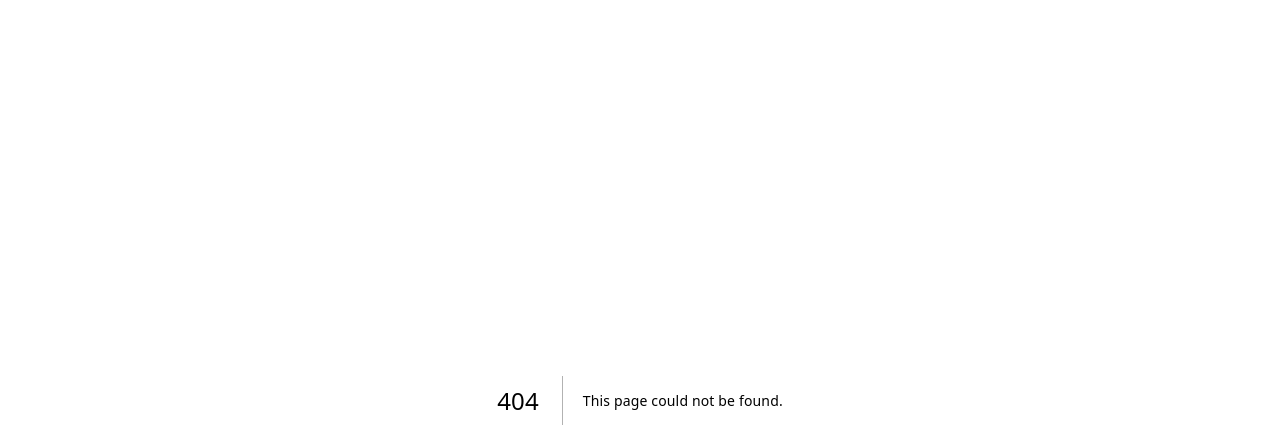
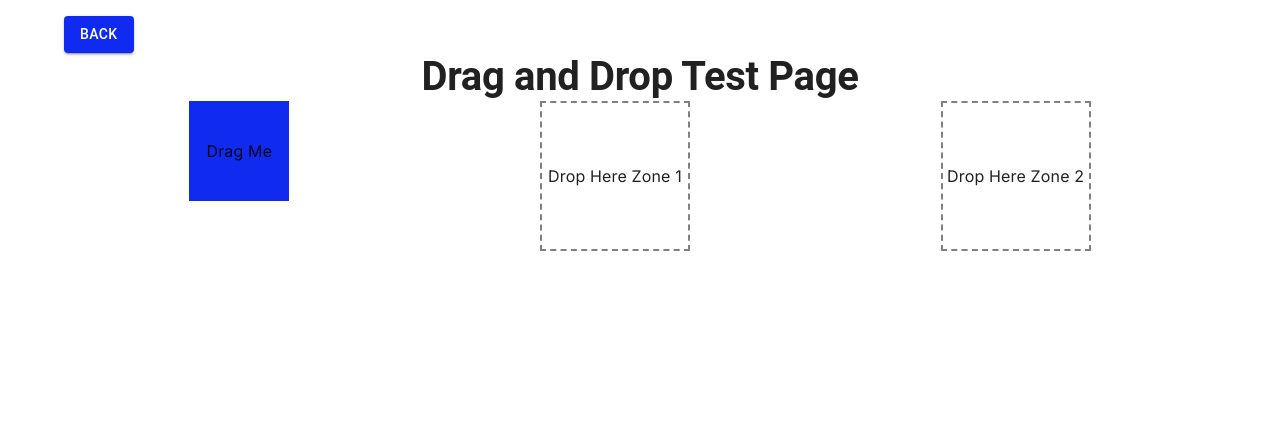
Before and after one commit to nndpznn/viDoc, a Next.js app: page /dragdropTest in a window 1280 px wide. Before the commit this address had no page. Shown: the top 448 px of the page. Built offline with nearby package versions, Linux system fonts and the light colour scheme.

Commit message:
previous commit didn't go through, ditto to that one

```diff
--- /dev/null
+++ b/src/app/dragdropTest/page.tsx
@@ -0,0 +1,104 @@
+'use client'
+
+// Disclaimer: The drag-drop prototype in place as of 9/29 is entirely based off a result from ChatGPT. I, of course, plan to build off of it.
+
+import { useRouter } from 'next/navigation'
+import theme from '../theme/allTheme'
+import { Container, ThemeProvider, Typography, Button } from '@mui/material'
+import React, { useState } from 'react'
+
+export default function DragDropTest() {
+  const router = useRouter()
+
+  const [dragItem, setDragItem] = useState<string | null>(null)
+  const [dropZone1, setDropZone1] = useState<string | null>(null)
+  const [dropZone2, setDropZone2] = useState<string | null>(null)
+
+  const handleDragStart = (event: React.DragEvent<HTMLDivElement>, item: string) => {
+    setDragItem(item)
+    event.dataTransfer.effectAllowed = 'move'
+  }
+
+  const handleDrop = (event: React.DragEvent<HTMLDivElement>, dropZone: string) => {
+    event.preventDefault()
+    if (dropZone === 'zone1') {
+      setDropZone1(dragItem)
+    } else {
+      setDropZone2(dragItem)
+    }
+    setDragItem(null)
+  }
+
+  const handleDragOver = (event: React.DragEvent<HTMLDivElement>) => {
+    event.preventDefault()
+  }
+
+  return (
+    <Container>
+      <ThemeProvider theme={theme}>
+        <Button
+          variant="contained"
+          size="medium"
+          color="primary"
+          sx={{ mt: 2 }}
+          onClick={() => router.push('/dashboard')}
+        >
+          Back
+        </Button>
+
+        <Typography variant="h2" sx={{ textAlign: 'center' }}>
+          Drag and Drop Test Page
+        </Typography>
+
+        <div style={{ display: 'flex', justifyContent: 'space-around' }}>
+          <div
+            draggable
+            onDragStart={event => handleDragStart(event, 'Item 1')}
+            style={{
+              width: '100px',
+              height: '100px',
+              backgroundColor: '#102BEF',
+              display: 'flex',
+              justifyContent: 'center',
+              alignItems: 'center',
+            }}
+          >
+            Drag Me
+          </div>
+
+          {/* Drop Zone 1 */}
+          <div
+            onDrop={event => handleDrop(event, 'zone1')}
+            onDragOver={handleDragOver}
+            style={{
+              width: '150px',
+              height: '150px',
+              border: '2px dashed gray',
+              display: 'flex',
+              justifyContent: 'center',
+              alignItems: 'center',
+            }}
+          >
+            {dropZone1 ? dropZone1 : 'Drop Here Zone 1'}
+          </div>
+
+          {/* Drop Zone 2 */}
+          <div
+            onDrop={event => handleDrop(event, 'zone2')}
+            onDragOver={handleDragOver}
+            style={{
+              width: '150px',
+              height: '150px',
+              border: '2px dashed gray',
+              display: 'flex',
+              justifyContent: 'center',
+              alignItems: 'center',
+            }}
+          >
+            {dropZone2 ? dropZone2 : 'Drop Here Zone 2'}
+          </div>
+        </div>
+      </ThemeProvider>
+    </Container>
+  )
+}
--- /dev/null
+++ b/src/app/models/inkling.ts
@@ -0,0 +1,11 @@
+class Inkling {
+  title: string
+  body: string
+
+  constructor(title: string, body: string) {
+    this.title = title
+    this.body = body
+  }
+}
+
+export default Inkling
--- /dev/null
+++ b/src/app/models/timeline.ts
@@ -0,0 +1,3 @@
+class Timeline {}
+
+export default Timeline
--- /dev/null
+++ b/src/app/uicomponents/inklingCard.tsx
@@ -0,0 +1,24 @@
+import { Card, CardContent, Typography } from '@mui/material'
+import Inkling from '../models/inkling'
+
+export default function InklingCard({ inkling }: { inkling: Inkling }) {
+  return (
+    <>
+      <Card sx={{ width: 350, minHeight: 200, bgcolor: '#575962', ':hover': { boxShadow: 10 }, cursor: 'pointer' }}>
+        <CardContent>
+          <Typography variant="h5" color="white" sx={{ fontWeight: 'bold', mb: 1 }}>
+            {inkling.title}
+          </Typography>
+          <Typography
+            variant="body1"
+            color="white"
+            sx={{ WebkitlineClamp: 4, textOverflow: 'ellipsis' }}
+            noWrap={false}
+          >
+            {inkling.body}
+          </Typography>
+        </CardContent>
+      </Card>
+    </>
+  )
+}
--- /dev/null
+++ b/src/app/uicomponents/timelineCard.tsx
@@ -0,0 +1,39 @@
+import { Card, CardContent, Typography } from '@mui/material'
+import Timeline from '../models/timeline'
+
+export default function TimelineCard({ timeline }: { timeline: Timeline }) {
+  return (
+    <>
+      <div style={{ display: 'flex', justifyContent: 'center', alignItems: 'center' }}>
+        <div
+          style={{
+            position: 'relative',
+            width: '100%',
+            height: 300,
+            backgroundColor: '#9597a1',
+            borderRadius: 15,
+            margin: 'auto',
+          }}
+        >
+          {' '}
+        </div>
+        <div
+          style={{
+            position: 'absolute',
+            width: '80%',
+            height: 10,
+            backgroundColor: '#575962',
+            borderRadius: 15,
+            margin: 'auto',
+            maxWidth: 1200 * 0.8,
+          }}
+        >
+          {' '}
+        </div>
+      </div>
+      {/* <Card
+        sx={{ width: 1000, height: 300, bgcolor: '#9597a1', alignItems: 'center', boxShadow: '0', mt: 2, mb: 2 }}
+      ></Card> */}
+    </>
+  )
+}
```
